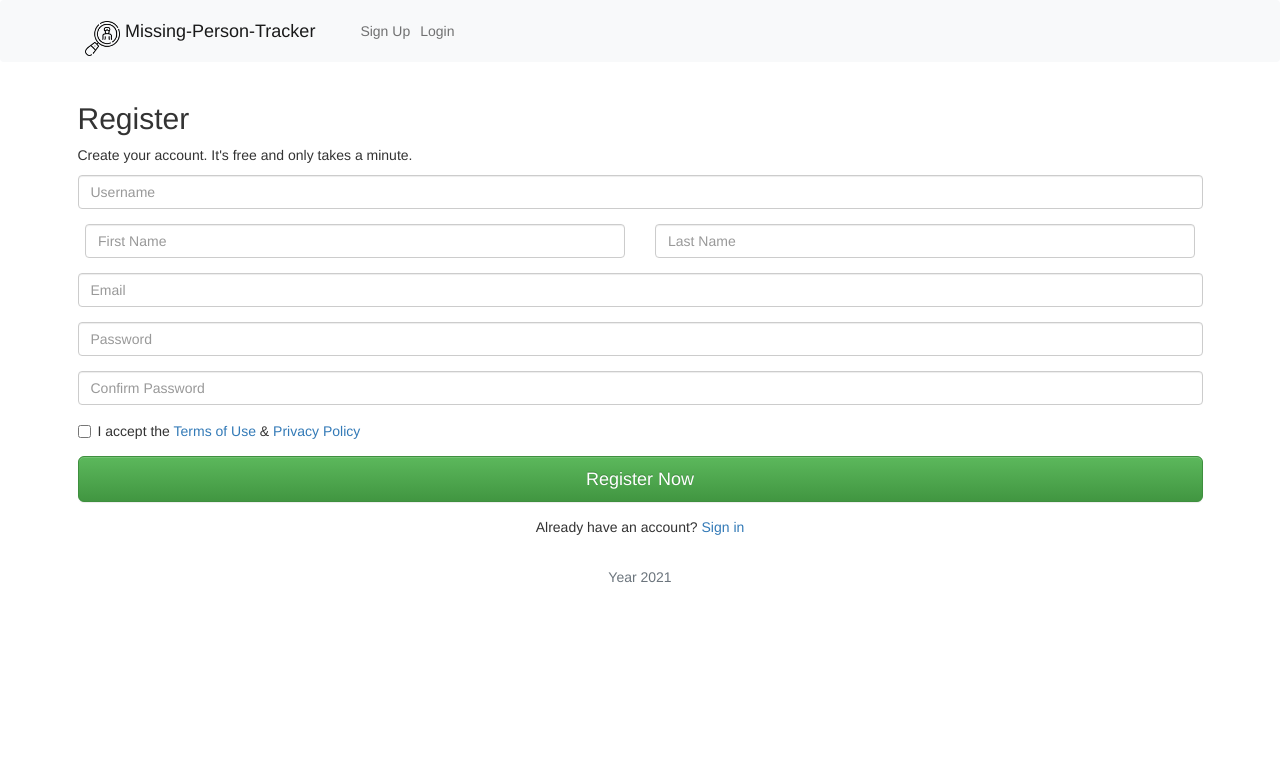
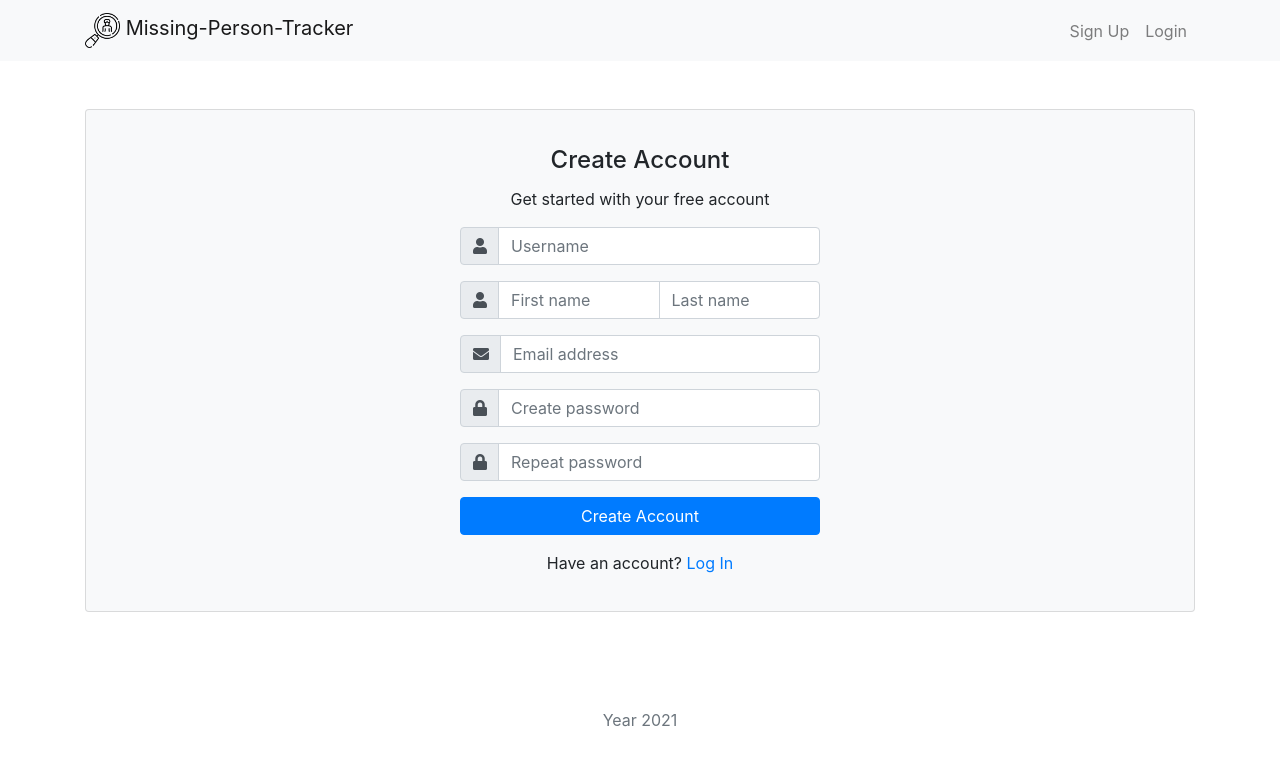
Before and after one commit to CYBE-SPH2021/Missing-Person-Tracker, a Django app: page /register/ in a window 1280 px wide. Shown: the top 766 px of the page. Run offline with Django 3.2, Linux system fonts and the light colour scheme; some libraries are stand-ins or nearby versions.

Commit message:
changed register form

```diff
--- a/dashboard/templates/dashboard/case.html
+++ b/dashboard/templates/dashboard/case.html
@@ -166,7 +166,7 @@
     </div>
 
 
-<script src="//maxcdn.bootstrapcdn.com/bootstrap/4.1.1/js/bootstrap.min.js"></script>
+    <script src="//maxcdn.bootstrapcdn.com/bootstrap/4.1.1/js/bootstrap.min.js"></script>
 <script src="//cdnjs.cloudflare.com/ajax/libs/jquery/3.2.1/jquery.min.js"></script>
 </body>
 {%  endblock %}
--- a/login/templates/login/register.html
+++ b/login/templates/login/register.html
@@ -7,54 +7,80 @@
     <meta charset="UTF-8">
     <meta http-equiv="X-UA-Compatible" content="IE=edge">
     <meta name="viewport" content="width=device-width, initial-scale=1.0">
-    {% load static %}
-    <link rel="stylesheet" href="https://maxcdn.bootstrapcdn.com/bootstrap/3.3.7/css/bootstrap.min.css">
-    <link rel="stylesheet" href="https://maxcdn.bootstrapcdn.com/bootstrap/3.3.7/css/bootstrap-theme.min.css">
-    <link rel="stylesheet" href="{% static 'css/mystyle.css' %}">
+{% load static %}
+<link href="//maxcdn.bootstrapcdn.com/bootstrap/4.0.0/css/bootstrap.min.css" rel="stylesheet" id="bootstrap-css">
+<link rel="stylesheet" href="https://use.fontawesome.com/releases/v5.0.8/css/all.css">
+<link rel="stylesheet" href="{% static 'css/mystyle.css' %}">
+
+<script src="//maxcdn.bootstrapcdn.com/bootstrap/4.0.0/js/bootstrap.min.js"></script>
+<script src="//cdnjs.cloudflare.com/ajax/libs/jquery/3.2.1/jquery.min.js"></script>
+<!------ Include the above in your HEAD tag ---------->
+    <title>Document</title>
+</head>
+<body>
+<br><br>
+<div class="container">
+
+<div class="card bg-light">
+<article class="card-body mx-auto" style="max-width: 400px;">
+	<h4 class="card-title mt-3 text-center">Create Account</h4>
+	<p class="text-center">Get started with your free account</p>
+
+	<form>
+    <div class="form-group input-group">
+            <div class="input-group-prepend">
+                <span class="input-group-text"> <i class="fa fa-user"></i> </span>
+             </div>
+            <input  name="" class="form-control" placeholder="Username" type="text">
+     </div>
+	<div class="form-group input-group">
+		<div class="input-group-prepend">
+		    <span class="input-group-text"> <i class="fa fa-user"></i> </span>
+		 </div>
+        <input  name="" class="form-control" placeholder="First name" type="text"><br>
+        <input  name="" class="form-control" placeholder="Last name" type="text">
+    </div> <!-- form-group// -->
+    <div class="form-group input-group">
+    	<div class="input-group-prepend">
+		    <span class="input-group-text"> <i class="fa fa-envelope"></i> </span>
+		 </div>
+        <input name="" class="form-control" placeholder="Email address" type="email">
+    </div> <!-- form-group// -->
+    <!-- <div class="form-group input-group">
+    	<div class="input-group-prepend">
+		    <span class="input-group-text"> <i class="fa fa-phone"></i> </span>
+		</div>
+		<select class="custom-select" style="max-width: 120px;">
+		    <option selected="">+91</option>
+		</select>
+    	<input name="" class="form-control" placeholder="Phone number" type="text">
+    </div>  -->
+    <div class="form-group input-group">
+    	<div class="input-group-prepend">
+		    <span class="input-group-text"> <i class="fa fa-lock"></i> </span>
+		</div>
+        <input class="form-control" placeholder="Create password" type="password">
+    </div> <!-- form-group// -->
+    <div class="form-group input-group">
+    	<div class="input-group-prepend">
+		    <span class="input-group-text"> <i class="fa fa-lock"></i> </span>
+		</div>
+        <input class="form-control" placeholder="Repeat password" type="password">
+    </div> <!-- form-group// -->
+    <div class="form-group">
+        <button type="submit" class="btn btn-primary btn-block"> Create Account  </button>
+    </div> <!-- form-group// -->
+    <p class="text-center">Have an account? <a href="">Log In</a> </p>
+</form>
+</article>
+</div> <!-- card.// -->
+
+</div>
+<!--container end.//-->
+
+<br><br>
 
 
-
-</head>
-<body>
-<div class="container">
-<div class="row">
-<div class="signup-form">
-    <form action="" method="post">
-		<h2>Register</h2>
-		<p class="hint-text">Create your account. It's free and only takes a minute.</p>
-        <div class="form-group">
-            <input type="text" class="form-control" name="user_name" placeholder="Username" required="required">
-        </div>
-			<div class="row">
-        <div class="form-group">
-				<div class="col-xs-6"><input type="text" class="form-control" name="first_name" placeholder="First Name" required="required"></div>
-				<div class="col-xs-6"><input type="text" class="form-control" name="last_name" placeholder="Last Name" required="required"></div>
-			</div>
-        </div>
-        <div class="form-group">
-        	<input type="email" class="form-control" name="email" placeholder="Email" required="required">
-        </div>
-		<div class="form-group">
-            <input type="password" class="form-control" name="password" placeholder="Password" required="required">
-        </div>
-		<div class="form-group">
-            <input type="password" class="form-control" name="confirm_password" placeholder="Confirm Password" required="required">
-        </div>
-        <div class="form-group">
-			<label class="checkbox-inline"><input type="checkbox" required="required"> I accept the <a href="#">Terms of Use</a> &amp; <a href="#">Privacy Policy</a></label>
-		</div>
-		<div class="form-group">
-            <button type="submit" class="btn btn-success btn-lg btn-block">Register Now</button>
-        </div>
-    </form>
-	<div class="text-center">Already have an account? <a href="#">Sign in</a></div>
-</div>
-</div>
-</div>
-
-
-<script src="//maxcdn.bootstrapcdn.com/bootstrap/4.1.1/js/bootstrap.min.js"></script>
-<script src="//cdnjs.cloudflare.com/ajax/libs/jquery/3.2.1/jquery.min.js"></script>
 </body>
 </html>
 {%  endblock %}
```
Also changed, not shown: static/css/mystyle.css (+21 -78 lines).
